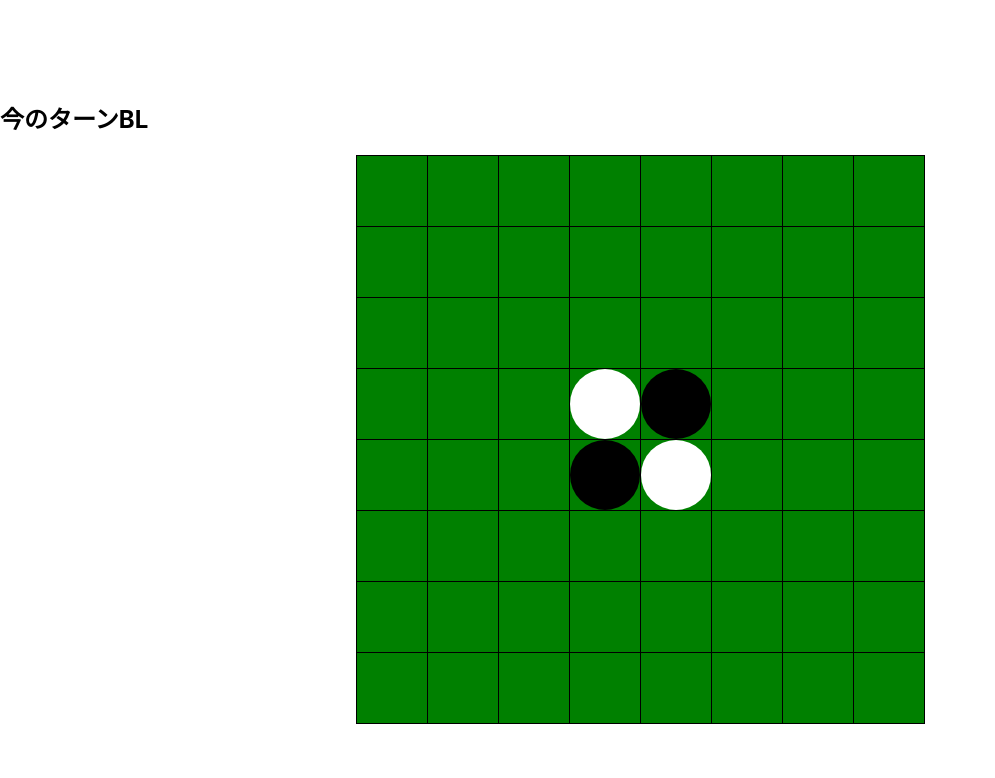
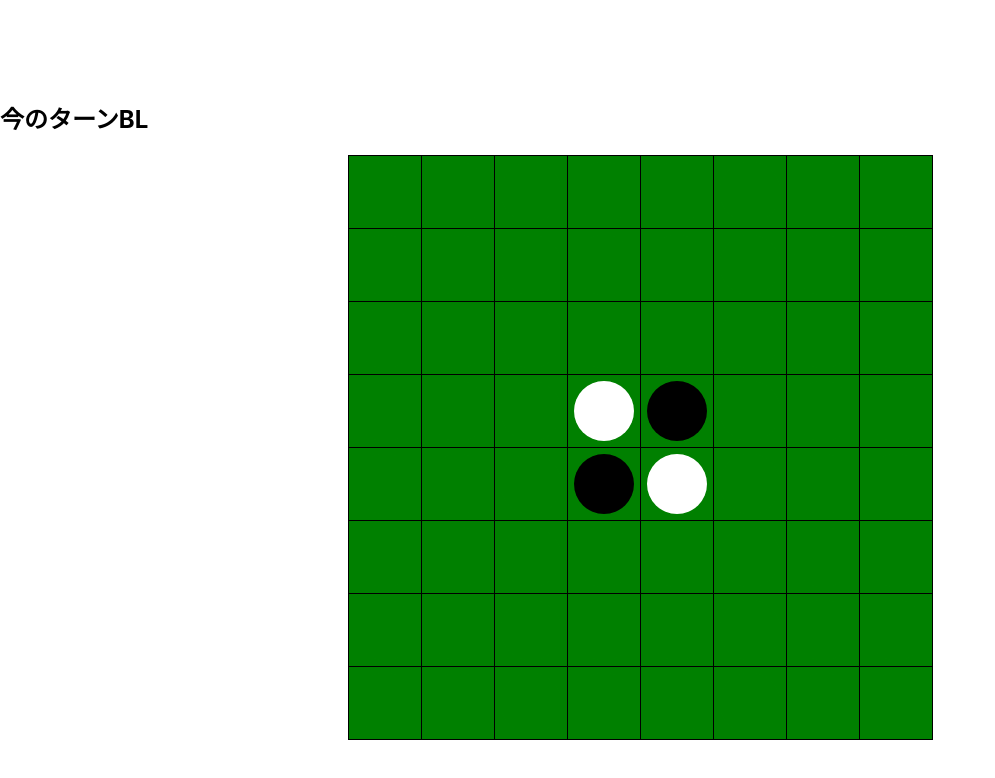
Before and after one commit to kemkemG0/othello-react-with-ts, a React (Create React App) app in the folder othello/: page / in a window 1280 px wide. Shown: the top 778 px of the page, without its empty margins (0-995 px from the left). Built offline with nearby package versions, Linux system fonts and the light colour scheme.

Commit message:
fixed size of cells

```diff
--- a/othello/src/App.css
+++ b/othello/src/App.css
@@ -5,7 +5,7 @@ td {
     border: solid 1px;  /* 枠線指定 */
     border-color:black;
     background-color: green;
-    padding: 0px;      /* 余白指定 */
+    /* padding:5px 5px;      */
     width: 70px;
     height: 70px;
 }
@@ -15,8 +15,9 @@ table {
 }
 .btn{
     display:block;
-    width:70px;
-    height:70px;
+    width:60px;
+    height:60px;
+    margin:0 auto;
     border-radius:100%;
     border: 0;
 }
```
